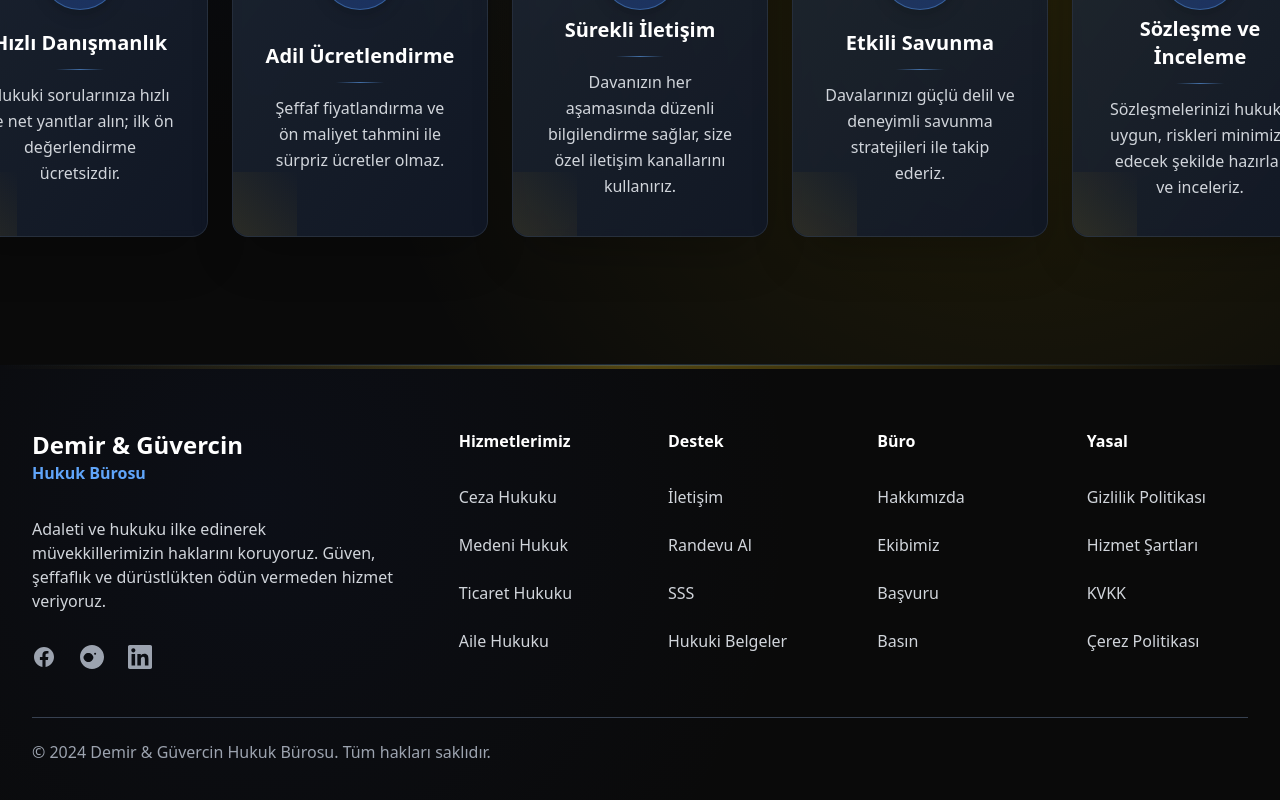
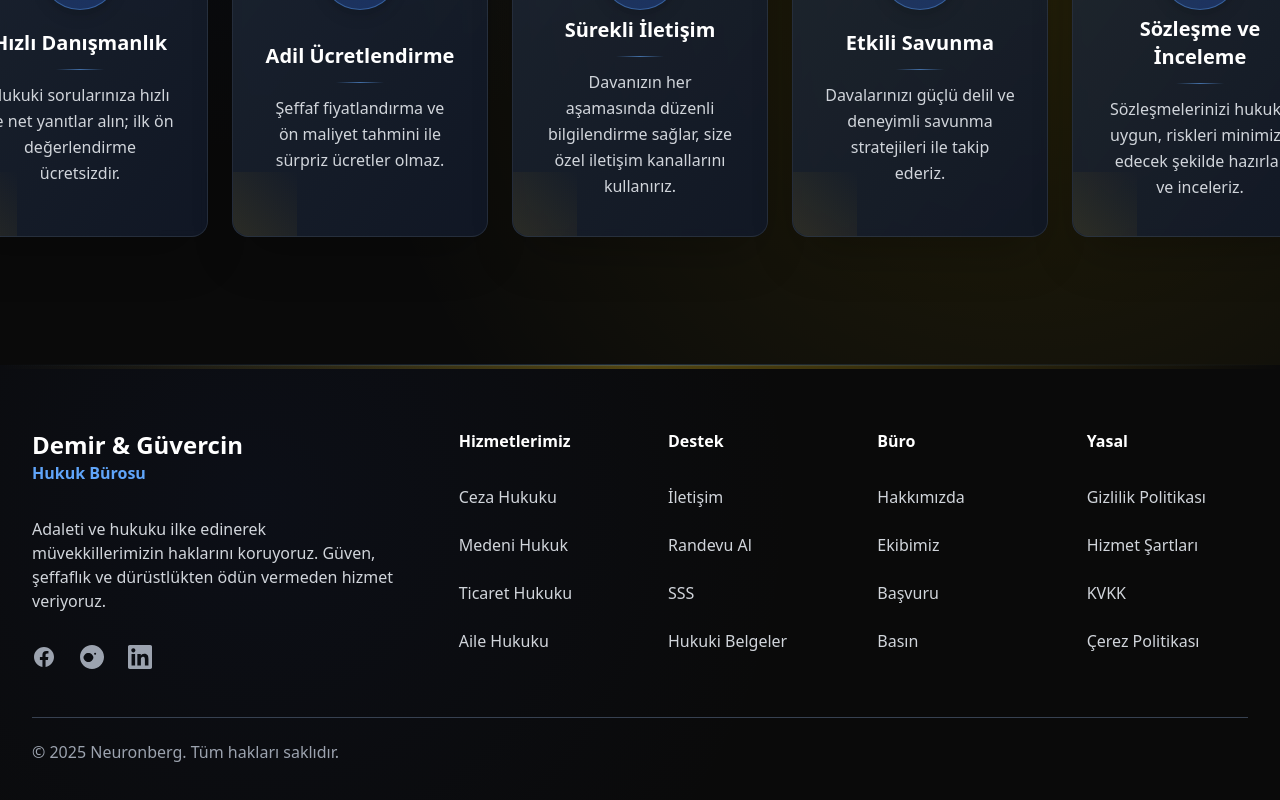
Before and after one commit to BurakYucelPY/Demir-ve-G-vercin-B-ro, a React (Vite) app: page / in a window 1280 px wide. Shown: the part 2979-3779 px from the top of the page. Built offline with nearby package versions, Linux system fonts and the light colour scheme.

Commit message:
Update copyright to 2025 Neuronberg

```diff
--- a/src/components/Footer.tsx
+++ b/src/components/Footer.tsx
@@ -165,7 +165,7 @@
         </div>
   <div className="mt-8 border-t border-gray-700 pt-6 sm:mt-10 lg:mt-12">
           <p className="text-base leading-5 text-gray-400">
-            &copy; 2024 Demir & Güvercin Hukuk Bürosu. Tüm hakları saklıdır.
+            &copy; 2025 Neuronberg. Tüm hakları saklıdır.
           </p>
         </div>
       </div>
```
